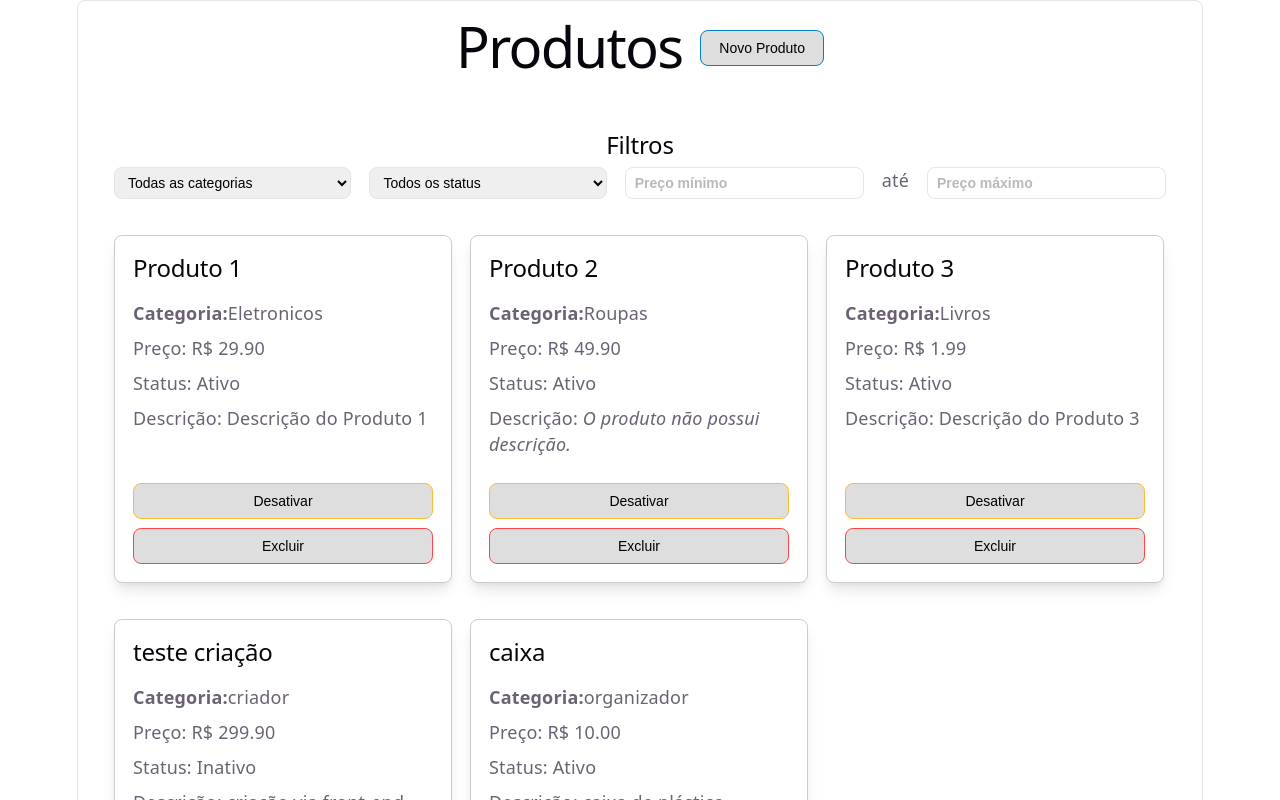
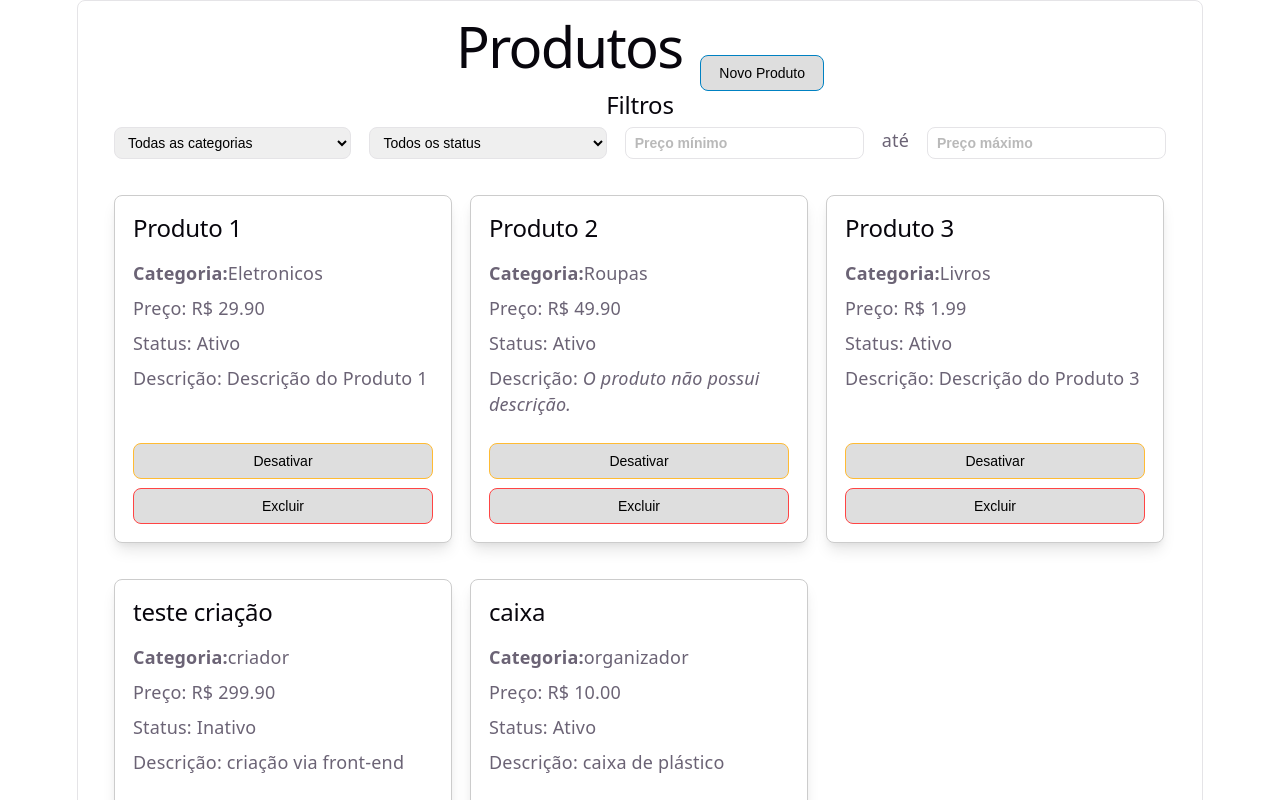
Before and after one commit to LuanKisaki/ma9-2dias-test, a React (Vite) app in the folder ma9-2dias-test/: page / in a window 1280 px wide. Shown: the top 800 px of the page. Built offline with nearby package versions, Linux system fonts and the light colour scheme; data requests are answered from the project's data file.

Commit message:
adição: integração do componente Button e estilização do cabeçalho na ProductList

```diff
--- /dev/null
+++ b/ma9-2dias-test/src/products/ProductList.scss
@@ -0,0 +1,9 @@
+header {
+  display: flex;
+  justify-content: space-between;
+  align-items: center;
+}
+
+button {
+  height: fit-content;
+}
--- a/ma9-2dias-test/src/products/ProductList.tsx
+++ b/ma9-2dias-test/src/products/ProductList.tsx
@@ -4,6 +4,8 @@ import type { Product } from "./products";
 import { ProductForm } from "./ProductForm";
 import { ProductCard } from "./ProductCard";
 import { ProductFilters } from "./ProductFilters";
+import { Button } from "../components/Button";
+import "./ProductList.scss";
 
 export function ProductList() {
   const [products, setProducts] = useState<Product[]>([]);
@@ -90,7 +92,7 @@ export function ProductList() {
 
   return (
     <main>
-      <div
+      <header
         style={{
           display: "flex",
           flexDirection: "row",
@@ -99,26 +101,15 @@ export function ProductList() {
           gap: "1rem"
         }}
       >
-        <h1 style={{ marginBottom: "4rem" }}>Produtos</h1>
+        <h1>Produtos</h1>
         {!showForm && (
-          <button
+          <Button
             onClick={() => setShowForm(true)}
-            style={{
-              padding: "0.5rem 1rem",
-              marginBottom: "2rem",
-              backgroundColor: "rgba(89, 89, 89, 0.2)",
-              borderStyle: "solid",
-              borderWidth: "thin",
-              borderColor: "#0081c2",
-              cursor: "pointer",
-              fontSize: "14px",
-              height: "fit-content"
-            }}
           >
             Novo Produto
-          </button>
+          </Button>
         )}
-      </div>
+      </header>
       {showForm && (
         <ProductForm
           onSubmit={handleCreateProduct}
```
